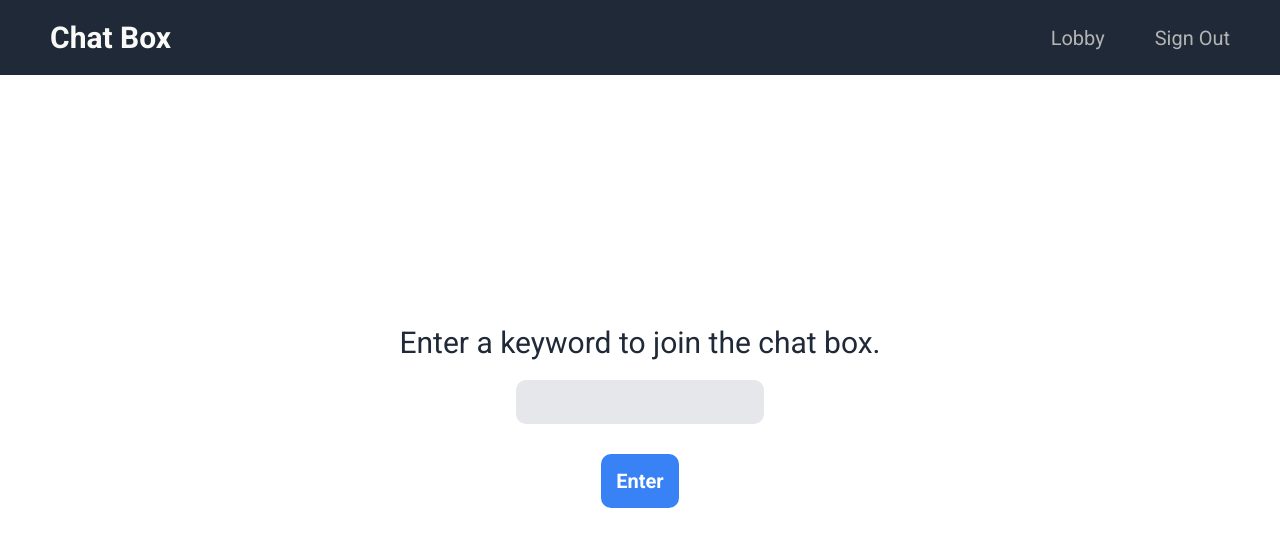
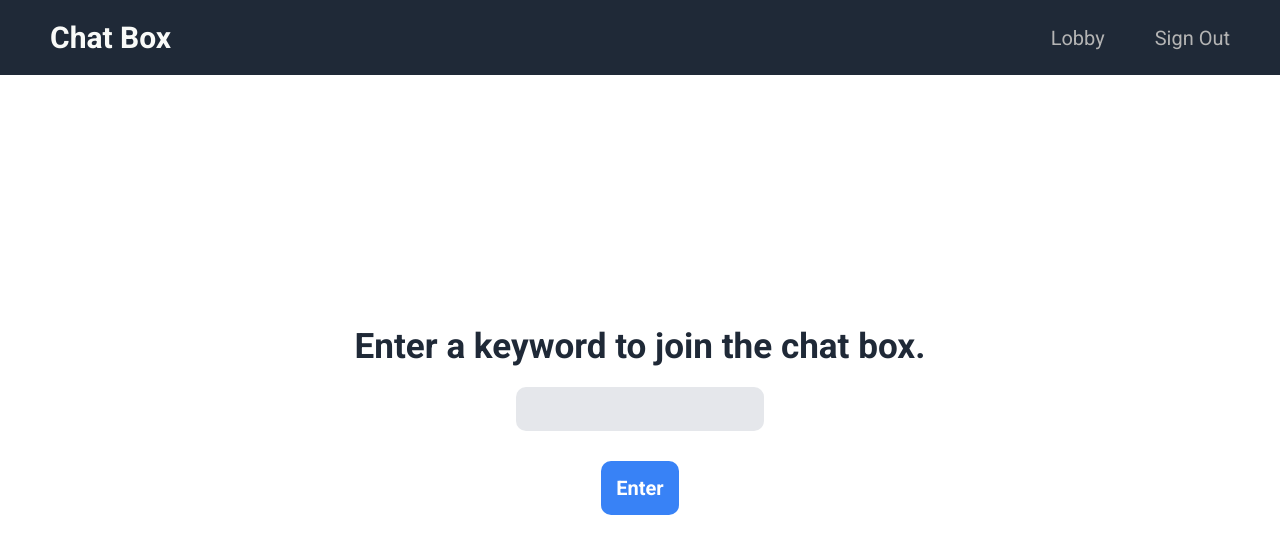
Before and after one commit to wyhong3103/chatbox, a React (Create React App) app: page / in a window 1280 px wide. Shown: the top 554 px of the page. Built offline with nearby package versions, Linux system fonts and the light colour scheme.

Commit message:
Add h3 to the text

```diff
--- a/src/pages/Lobby.js
+++ b/src/pages/Lobby.js
@@ -17,7 +17,7 @@ export const Lobby = () => {
                     <div className='lobby-cont'>
                         <div className="lobby-flex">
                             <label htmlFor='keyword-inp'>
-                                Enter a keyword to join the chat box.
+                                <h3>Enter a keyword to join the chat box.</h3>
                                 <input
                                     value={keyword}
                                     onChange={(e) => setKeyword(e.target.value)}
```
